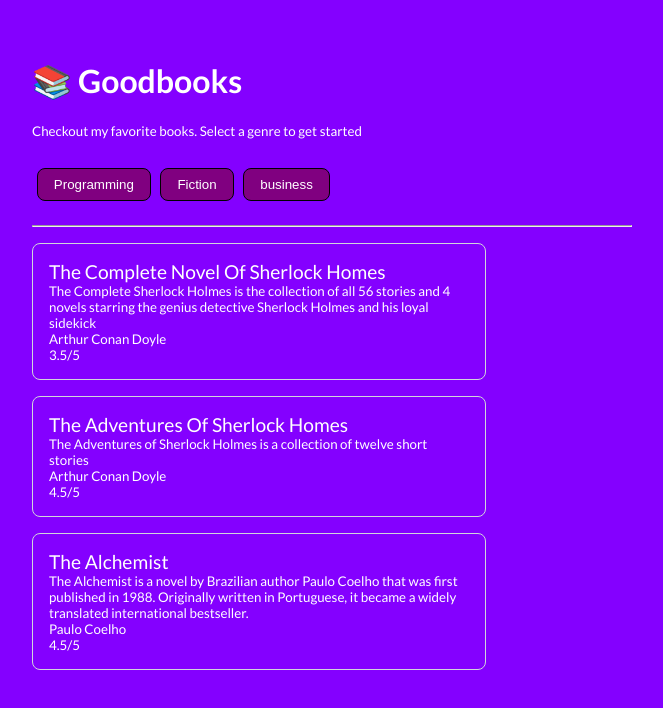
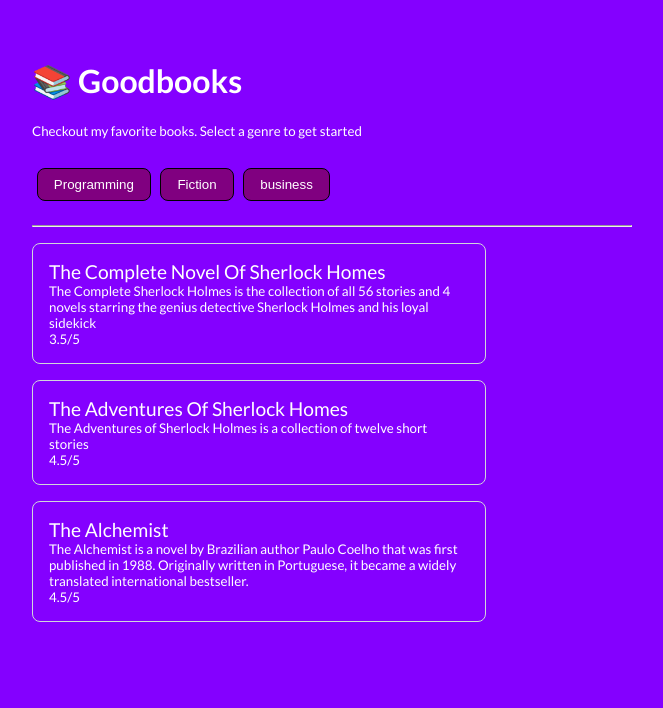
Before and after one commit to Bibin-Antony/Book-Recommendations-App, a React (Create React App) app: page / in a window 1280 px wide. Shown: the top 708 px of the page, without its empty margins (308-971 px from the left). Built offline with nearby package versions, Linux system fonts and the light colour scheme.

Commit message:
Update App.js

```diff
--- a/src/App.js
+++ b/src/App.js
@@ -110,7 +110,6 @@ export default function App() {
               {" "}
               <div style={{ fontSize: "larger" }}> {book.name} </div>
               <div style={{ fontSize: "smaller" }}> {book.discription} </div>
-              <div style={{ fontSize: "smaller" }}> {book.autor} </div>
               <div style={{ fontSize: "smaller" }}> {book.rating} </div>
 
             </li>
```
